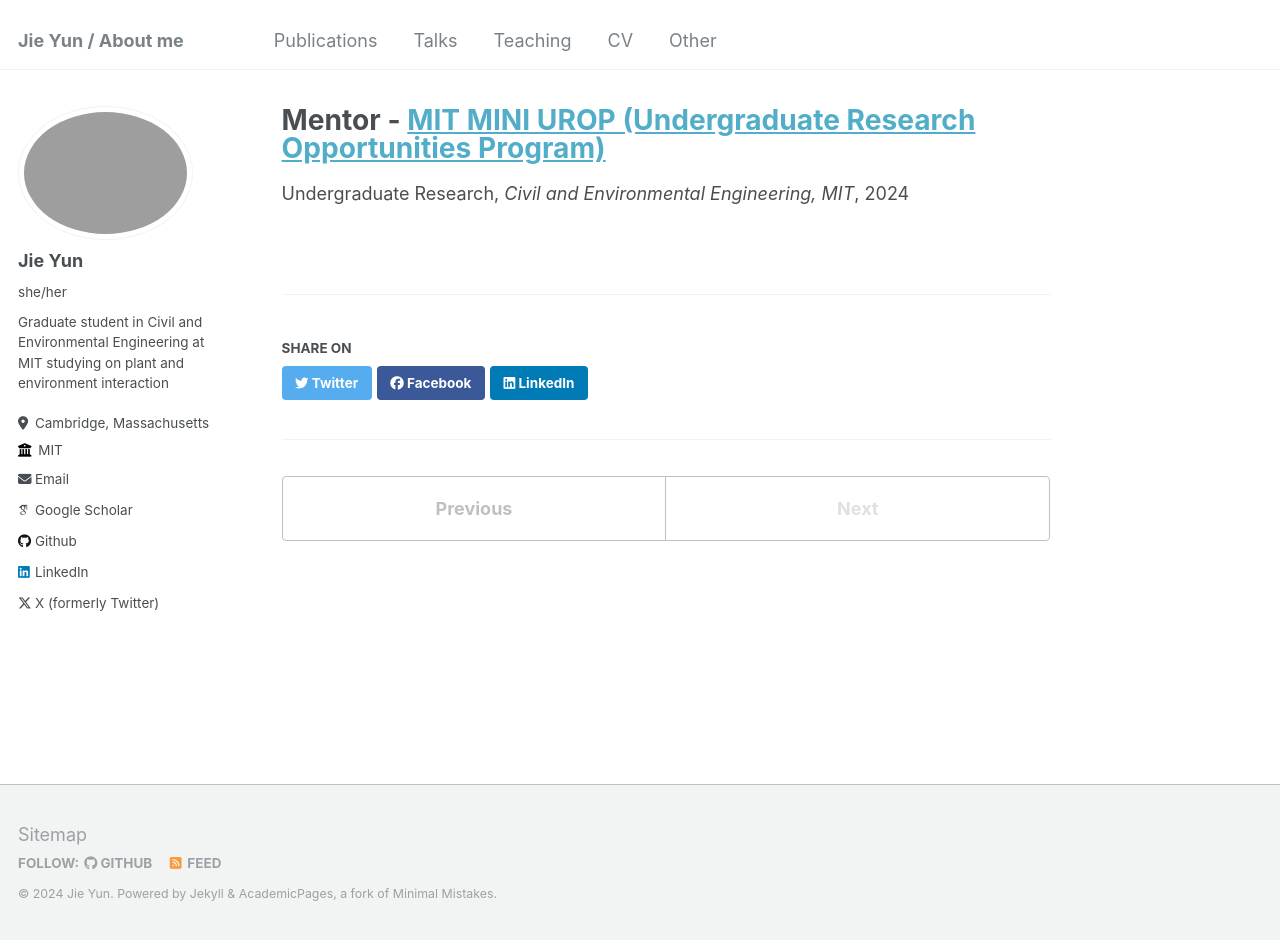
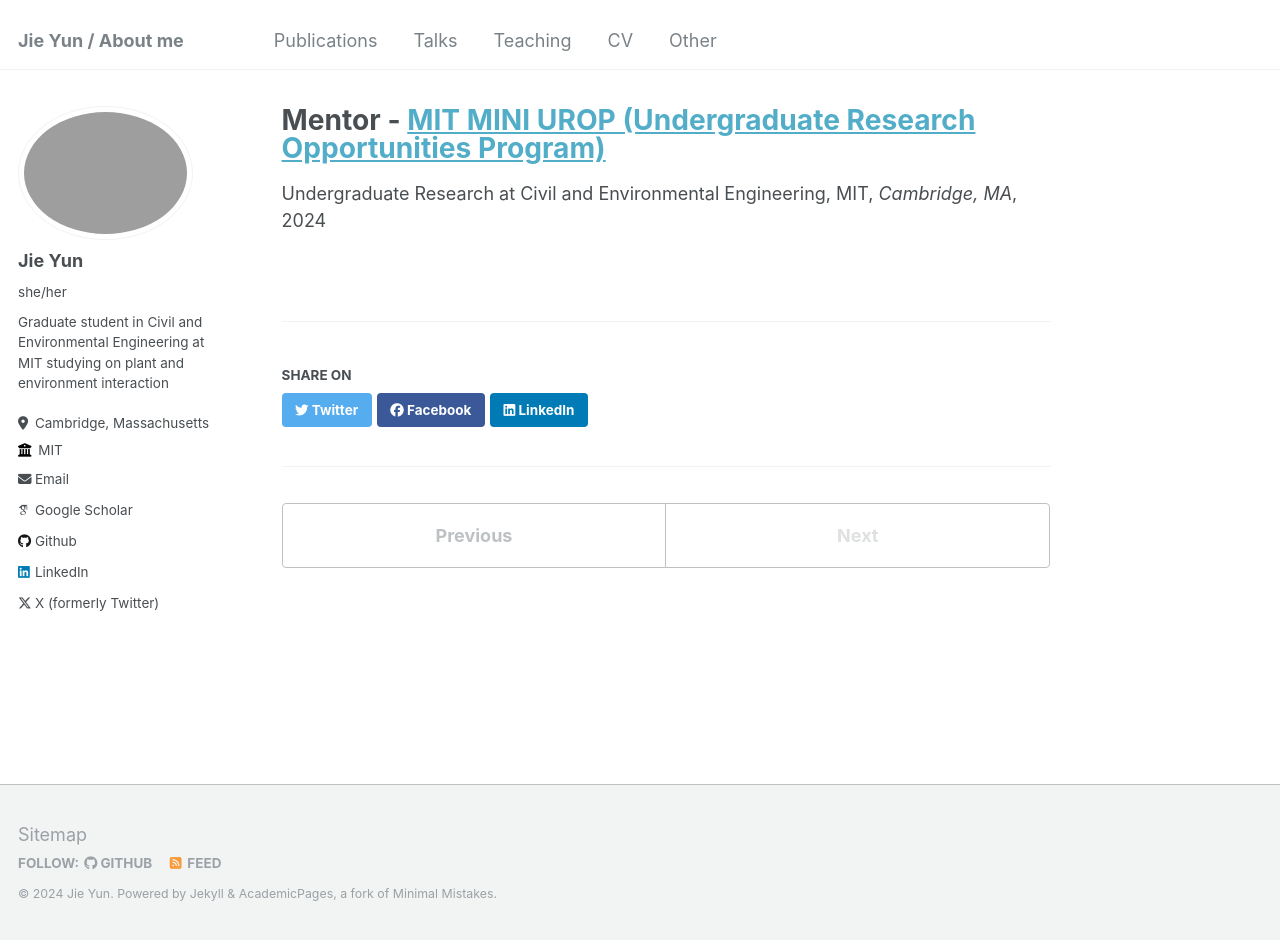
Before and after one commit to jyjiey/jyjiey.github.io, a Jekyll site: the page built from _teaching/mentor3.md, in a window 1280 px wide and 940 px high. Built offline with Jekyll 4.4.1, drawn with Linux system fonts in a browser that asks for light colours; some web fonts are replaced.

Commit message:
Update mentor3.md

```diff
--- a/_teaching/mentor3.md
+++ b/_teaching/mentor3.md
@@ -1,9 +1,9 @@
 ---
 title: "Mentor - [MIT MINI UROP (Undergraduate Research Opportunities Program)](https://news.mit.edu/2024/first-year-students-hands-on-research-experience-supportive-peer-community-0301)"
 collection: teaching
-type: "Undergraduate Research"
+type: "Undergraduate Research at Civil and Environmental Engineering, MIT"
 permalink: /teaching/2014-spring-teaching-1
-venue: "Civil and Environmental Engineering, MIT"
+venue: "Cambridge, MA"
 date: 2024-1-10
 location: "Cambridge, MA"
 ---
```
